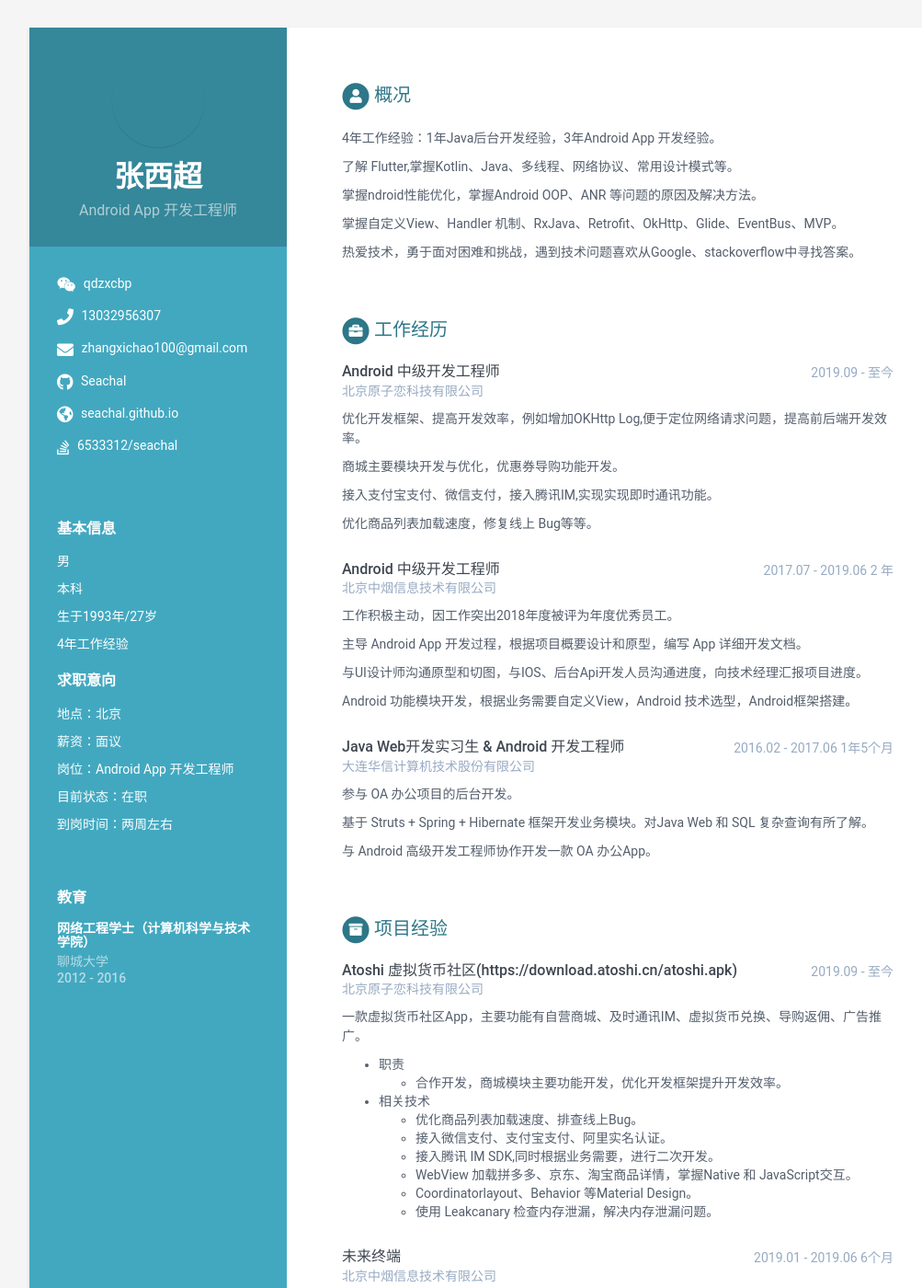
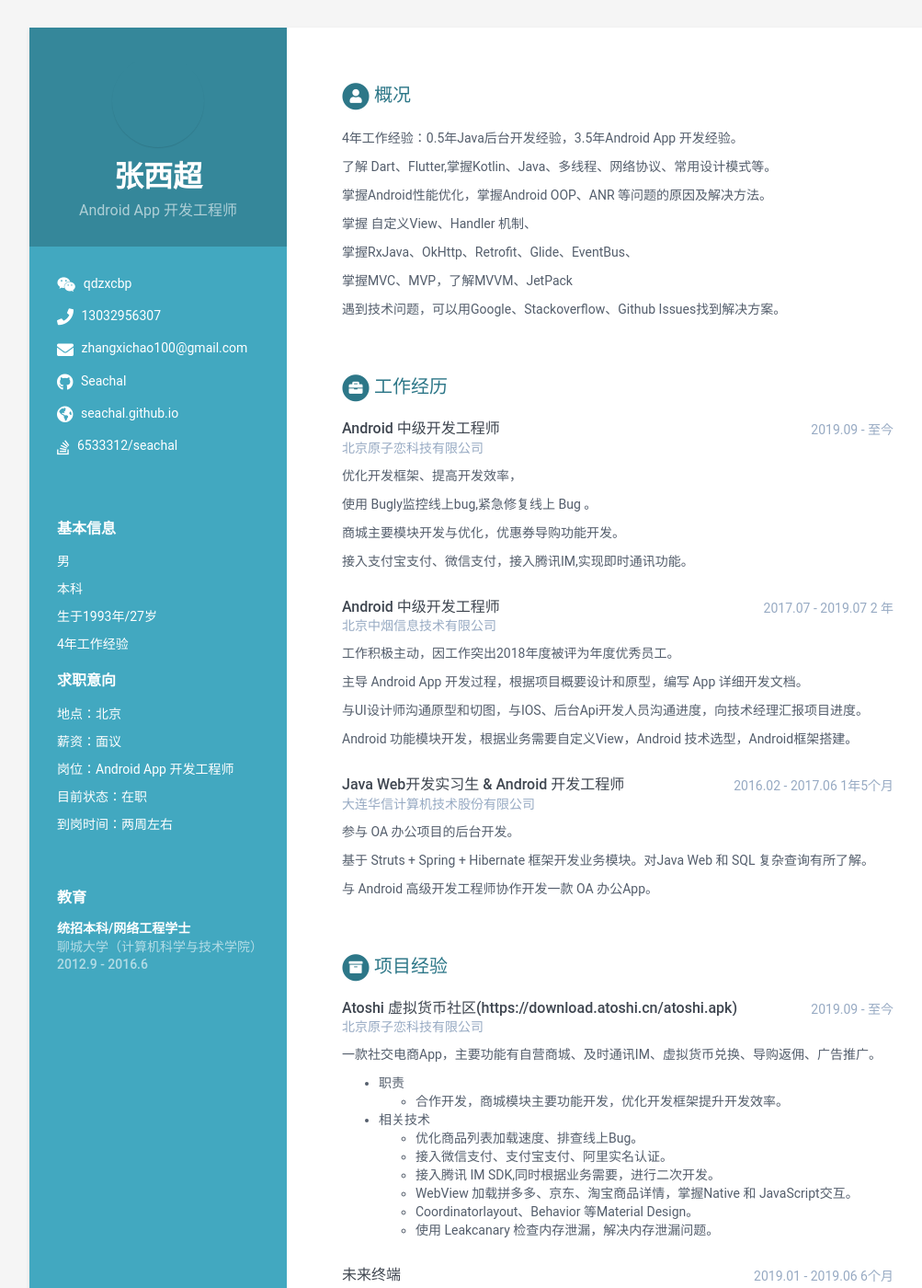
Before and after one commit to GIOSProject/online-cv, a Jekyll site: the page built from index.html, in a window 1280 px wide and 1400 px high. Shown: the whole window at 92% size, without its empty margins (108-1111 px from the left). Built offline with Jekyll 4.4.1, drawn with Linux system fonts in a browser that asks for light colours; some of the changed text lies outside the part shown.

Commit message:
修复一些错别字，

```diff
--- a/_data/data.yml
+++ b/_data/data.yml
@@ -57,20 +57,24 @@ sidebar:
 career-profile:
   title: 概况
   summary: |
-    4年工作经验：1年Java后台开发经验，3年Android App 开发经验。
+    4年工作经验：0.5年Java后台开发经验，3.5年Android App 开发经验。
 
-    了解 Flutter,掌握Kotlin、Java、多线程、网络协议、常用设计模式等。
+    了解 Dart、Flutter,掌握Kotlin、Java、多线程、网络协议、常用设计模式等。
 
-    掌握ndroid性能优化，掌握Android OOP、ANR 等问题的原因及解决方法。
+    掌握Android性能优化，掌握Android OOP、ANR 等问题的原因及解决方法。
 
-    掌握自定义View、Handler 机制、RxJava、Retrofit、OkHttp、Glide、EventBus、MVP。
+    掌握 自定义View、Handler 机制、
 
-    热爱技术，勇于面对困难和挑战，遇到技术问题喜欢从Google、stackoverflow中寻找答案。
+    掌握RxJava、OkHttp、Retrofit、Glide、EventBus、
+
+    掌握MVC、MVP，了解MVVM、JetPack
+
+    遇到技术问题，可以用Google、Stackoverflow、Github Issues找到解决方案。
 
 education:
-  - degree: 网络工程学士（计算机科学与技术学院）
-    university: 聊城大学
-    time: 2012 - 2016
+  - degree: 统招本科/网络工程学士
+    university: 聊城大学（计算机科学与技术学院）
+    time: 2012.9 - 2016.6
     details: |
       # Describe your study here lorem ipsum dolor sit amet, consectetuer
       # adipiscing elit. Aenean commodo ligula eget dolor. Aenean massa. Cum
@@ -99,16 +103,20 @@ experiences:
     time: 2019.09 - 至今
     company: 北京原子恋科技有限公司
     details: |
-      优化开发框架、提高开发效率，例如增加OKHttp Log,便于定位网络请求问题，提高前后端开发效率。
+      优化开发框架、提高开发效率，
+
+      使用 Bugly监控线上bug,紧急修复线上 Bug 。
 
       商城主要模块开发与优化，优惠券导购功能开发。
 
-      接入支付宝支付、微信支付，接入腾讯IM,实现实现即时通讯功能。
-
-      优化商品列表加载速度，修复线上 Bug等等。
+      接入支付宝支付、微信支付，接入腾讯IM,实现即时通讯功能。
 
 
-  #      title:工作经验
+
+
+
+
+#      title:工作经验
 #  - role: Android 中级开发工程师
 #    time: 2019.07 - 2019.07  1 个月
 #    company: CVTE · 视源电子科技股份有限公司
@@ -118,7 +126,7 @@ experiences:
 #      离职原因：工作内容与职业规划不契合。
 
   - role: Android 中级开发工程师
-    time: 2017.07 - 2019.06  2 年
+    time: 2017.07 - 2019.07  2 年
     company: 北京中烟信息技术有限公司
     details: |
       工作积极主动，因工作突出2018年度被评为年度优秀员工。
@@ -162,7 +170,7 @@ experiences-projects:
     time:  2019.09 - 至今
     company: 北京原子恋科技有限公司
     details: |
-      一款虚拟货币社区App，主要功能有自营商城、及时通讯IM、虚拟货币兑换、导购返佣、广告推广。
+      一款社交电商App，主要功能有自营商城、及时通讯IM、虚拟货币兑换、导购返佣、广告推广。
 
         - 职责
           - 合作开发，商城模块主要功能开发，优化开发框架提升开发效率。
@@ -323,9 +331,9 @@ skills:
       level: 40%
 
     - name: SQL
-      level: 40%
+      level: 35%
 
-    - name: Flutter
+    - name: Dart & Flutter
       level: 10%
 
 
```
